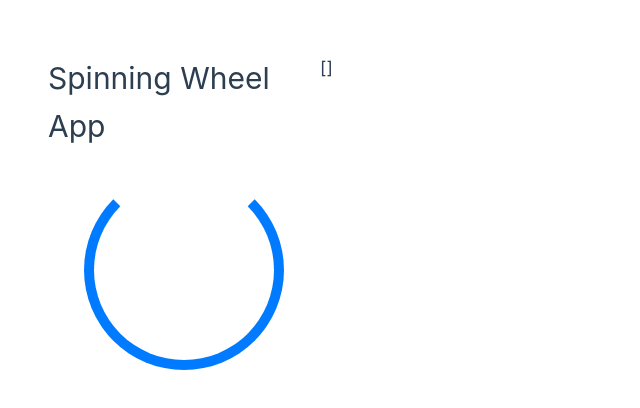
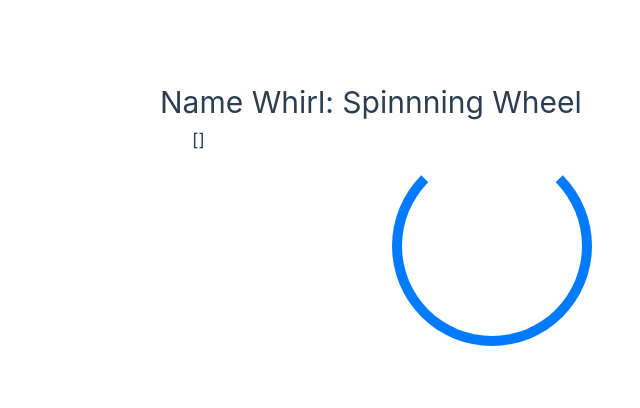
Before and after one commit to egentilucci/name-whirl, a Vue app in the folder client/: page / in a window 1280 px wide. Shown: the part 178-586 px from the top of the page, without its empty margins (16-656 px from the left). Built offline with nearby package versions, Linux system fonts and the light colour scheme; no server answers.

Commit message:
chore: update app title

```diff
--- a/client/src/App.vue
+++ b/client/src/App.vue
@@ -1,5 +1,6 @@
 <template>
   <div>
+    <h1>Name Whirl: Spinnning Wheel</h1>
     <Spinner :options="options" />
   </div>
 </template>
--- a/client/src/components/Spinner.vue
+++ b/client/src/components/Spinner.vue
@@ -1,6 +1,5 @@
 <template>
   <div id="app">
-    <h1>Spinning Wheel App</h1>
     <h3>{{ options }}</h3>
     <div class="wheel" :class="{ spinning: spinning }" @click="startSpinning">
       <div class="wheel-content">{{ selectedOption }}</div>
```
